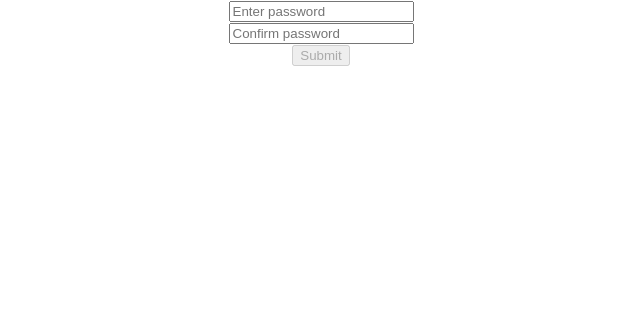
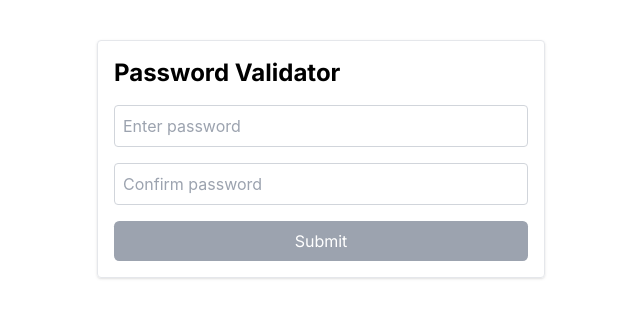
Before and after one commit to shawkenator/password-validator-react, a React (Create React App) app: page / in a window 1280 px wide. Shown: the top 318 px of the page, without its empty margins (319-959 px from the left). Built offline with nearby package versions, Linux system fonts and the light colour scheme.

Commit message:
Importing tailwindcss, adding basic styling

```diff
--- a/package.json
+++ b/package.json
@@ -39,5 +39,10 @@
       "last 1 firefox version",
       "last 1 safari version"
     ]
+  },
+  "devDependencies": {
+    "autoprefixer": "^10.4.20",
+    "postcss": "^8.4.47",
+    "tailwindcss": "^3.4.13"
   }
 }
--- /dev/null
+++ b/postcss.config.js
@@ -0,0 +1,6 @@
+module.exports = {
+  plugins: {
+    tailwindcss: {},
+    autoprefixer: {},
+  },
+}
--- a/src/App.css
+++ b/src/App.css
@@ -1,38 +1,21 @@
-.App {
-  text-align: center;
+@import url('https://fonts.googleapis.com/css2?family=Inter:wght@400;700&display=swap');
+
+@tailwind base;
+@tailwind components;
+@tailwind utilities;
+
+.error-list {
+  list-style-type: disc;
+  font-size: 14px;
 }
 
-.App-logo {
-  height: 40vmin;
-  pointer-events: none;
+.error-list li {
+  position: relative;
+  padding-left: 3px;
 }
 
-@media (prefers-reduced-motion: no-preference) {
-  .App-logo {
-    animation: App-logo-spin infinite 20s linear;
-  }
+.btn {
+  border-radius: .325rem;
+  font-family: Inter, Helvetica, sans-serif;
+  font-weight: 500;
 }
-
-.App-header {
-  background-color: #282c34;
-  min-height: 100vh;
-  display: flex;
-  flex-direction: column;
-  align-items: center;
-  justify-content: center;
-  font-size: calc(10px + 2vmin);
-  color: white;
-}
-
-.App-link {
-  color: #61dafb;
-}
-
-@keyframes App-logo-spin {
-  from {
-    transform: rotate(0deg);
-  }
-  to {
-    transform: rotate(360deg);
-  }
-}
--- a/src/authform.tsx
+++ b/src/authform.tsx
@@ -38,40 +38,47 @@ const AuthForm: React.FC = () => {
         setErrors(validatePassword(password, e.target.value));
     };
 
-    // Handle form submission
     const handleSubmit = (e: FormEvent<HTMLFormElement>): void => {
         e.preventDefault();
-        if (errors.length > 0) {
-            return; // Additional verification return if there are validation errors
+        if (errors.length === 0) {
+            console.log('Password validated and form submitted!');
         }
-        console.log('Password validated and form submitted!');
     };
 
     return (
-        <div className="password-form-container">
+        <div className="password-form-container max-w-md mx-auto mt-10 p-4 border rounded shadow">
+            <h1 className="text-2xl font-bold mb-4" style={{ fontFamily: 'Inter, sans-serif' }}>Password Validator</h1>
             <form onSubmit={handleSubmit}>
-                <div className="input-group">
+                <div className="input-group mb-4">
                     <input
                         type="password"
                         placeholder="Enter password"
                         value={password}
                         onChange={handlePasswordChange}
+                        className="w-full p-2 border border-gray-300 rounded focus:outline-none focus:ring focus:ring-blue-300"
                         required
                     />
                 </div>
-                <div className="input-group">
+                <div className="input-group mb-4">
                     <input
                         type="password"
                         placeholder="Confirm password"
                         value={confirmPassword}
                         onChange={handleConfirmPasswordChange}
+                        className="w-full p-2 border border-gray-300 rounded focus:outline-none focus:ring focus:ring-blue-300"
                         required
                     />
                 </div>
-                <button type="submit" disabled={isSubmitDisabled}>Submit</button>
+                <button
+                    type="submit"
+                    disabled={isSubmitDisabled}
+                    className={`btn w-full p-2 text-white rounded ${isSubmitDisabled ? 'bg-gray-400' : 'bg-[#0c7ac0] hover:bg-[#085586]'}`}
+                >
+                    Submit
+                </button>
             </form>
             {errors.length > 0 && (
-                <ul className="error-list">
+                <ul className="error-list mt-4 text-red-500 list-disc pl-5" style={{ fontFamily: 'Inter, sans-serif' }}>
                     {errors.map((error, index) => (
                         <li key={index}>{error}</li>
                     ))}
--- /dev/null
+++ b/tailwind.config.js
@@ -0,0 +1,10 @@
+/** @type {import('tailwindcss').Config} */
+module.exports = {
+  content: [
+    "./src/**/*.{js,jsx,ts,tsx}", // Add paths to your files
+  ],
+  theme: {
+    extend: {},
+  },
+  plugins: [],
+}
```
